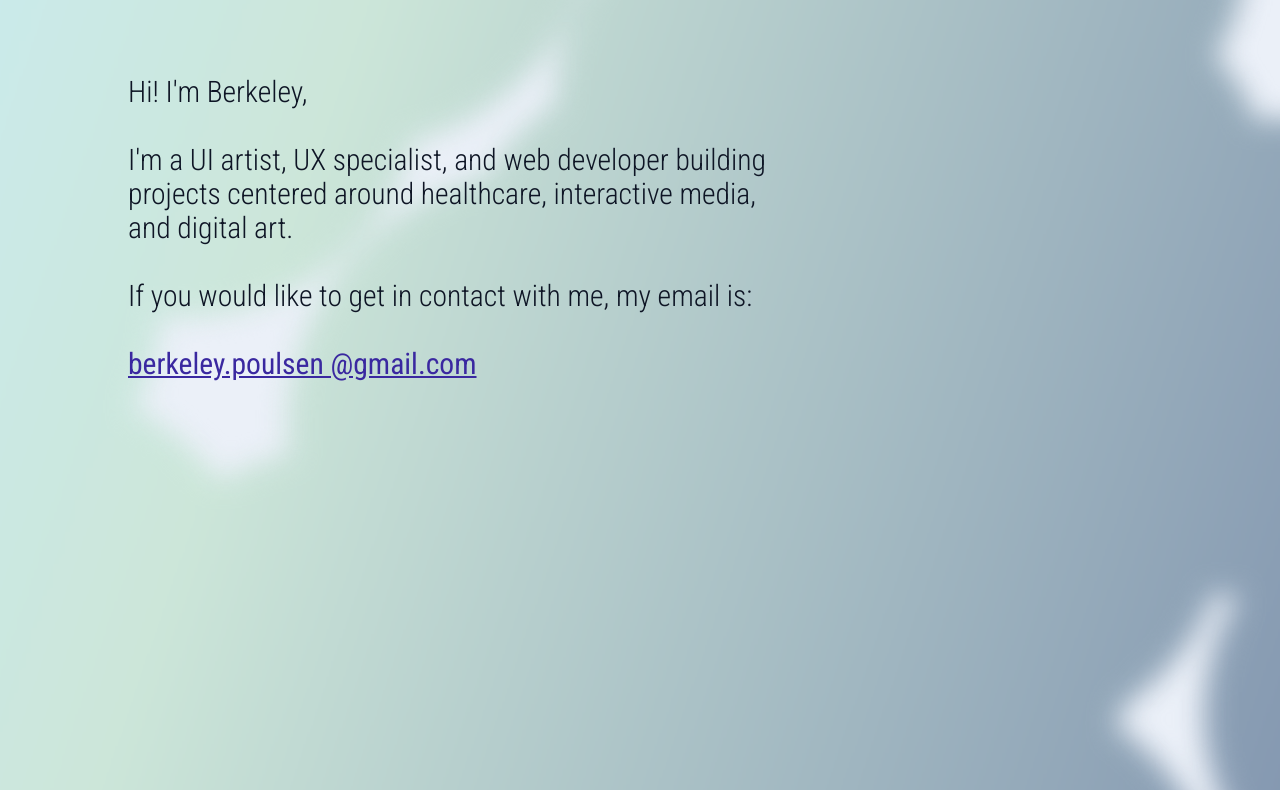
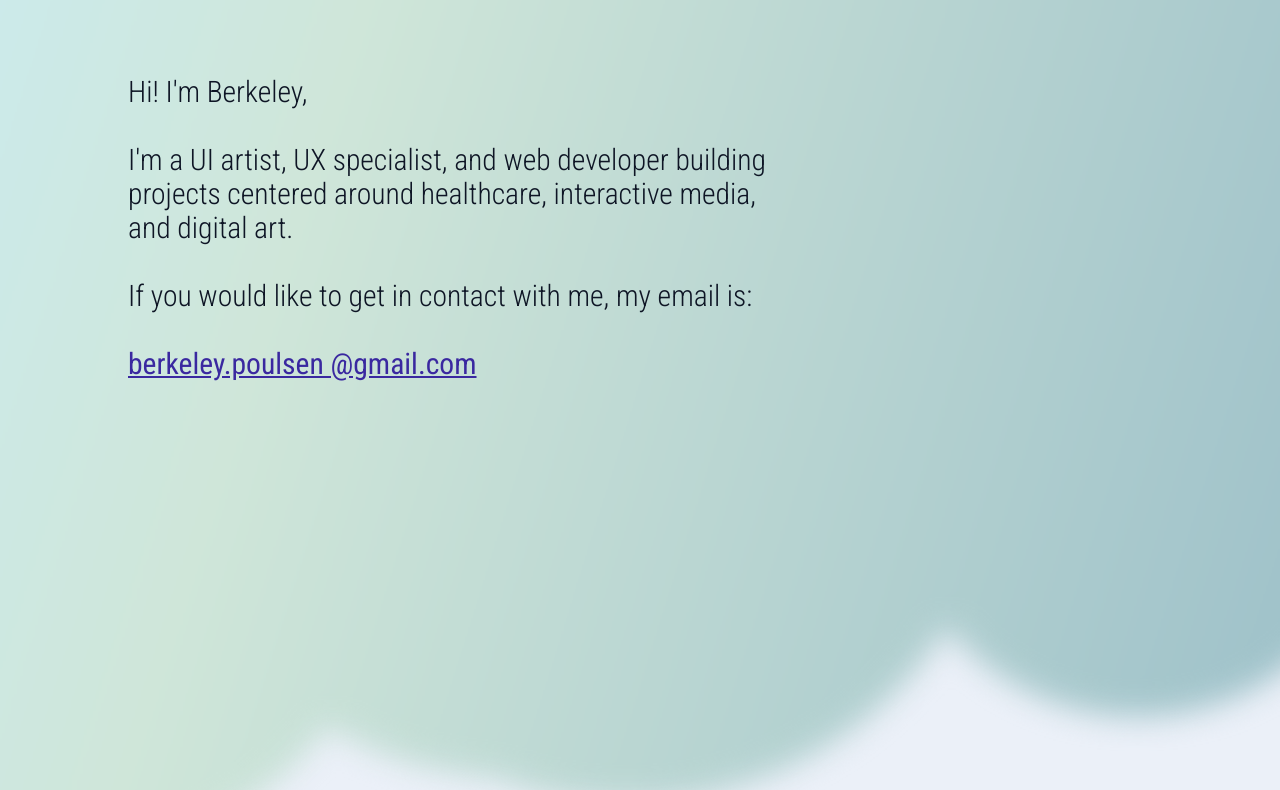
Before and after one commit to BerkeleyPoulsen/BerkeleyPoulsen.github.io, a plain HTML site: page index.html in a window 1280 px wide. Shown: the part 205-995 px from the top of the page. Drawn offline with nearby package versions, Linux system fonts and the light colour scheme; animation ran at ten frames a second.

Commit message:
Update index.html

```diff
--- a/index.html
+++ b/index.html
@@ -340,27 +340,34 @@ window.onload = function(){
     var canvas = document.getElementById("banner");
     var ctx = canvas.getContext("2d");
 
-    var W = Math.max(document.documentElement.clientWidth  || 0, window.innerWidth || 0) + 100;
-    var H = Math.max(document.documentElement.clientHeight || 0, window.innerHeight || 0) + 100
+    var W = Math.max(document.documentElement.clientWidth);
+    var H = Math.max(document.documentElement.clientHeight || 0, window.innerHeight || 0)
     canvas.width = W;
     canvas.height = H;
 
     var maxBoxes = 40;
     var boxes = [];
-
+    function getWidth(){
+        var x = window.matchMedia("(max-width: 700px)")
+        if (x.matches){
+            return Math.random() * 40 + 40
+        }else{
+            return Math.random() * 100 + 160
+        }
+    }
     for (var i = 0; i < maxBoxes; i++){
         boxes.push({
             x: Math.random() * W,
             y: Math.random() * H - 700,
-            r: Math.random() * 50 + 150,
-            d: (Math.random() + 1)/1.4
+            r: getWidth(),
+            d: (Math.random() + 1)/2.3
         })
     }
     function drawBoxes()
     {
         var grd = ctx.createLinearGradient(0, 0, W, H/2);
-        grd.addColorStop(0.3, "#cce6d9");
-        grd.addColorStop(1, "rgb(115, 133, 167)");
+        grd.addColorStop(0.3, "#cFe6d9");
+        grd.addColorStop(1, "rgb(145, 183, 197)");
         grd.addColorStop(0, "#c9edf6");
         ctx.clearRect(0,0,W,H);
         ctx.filter = "blur(10px)"
@@ -380,7 +387,6 @@ window.onload = function(){
         angle += 0.01;
         for (var i = 0; i < maxBoxes; i++){
             var f = boxes[i];
-
             f.y += Math.pow(f.d, 2) + 0.2;
             f.x += Math.sin(angle) / 2;
 
```
